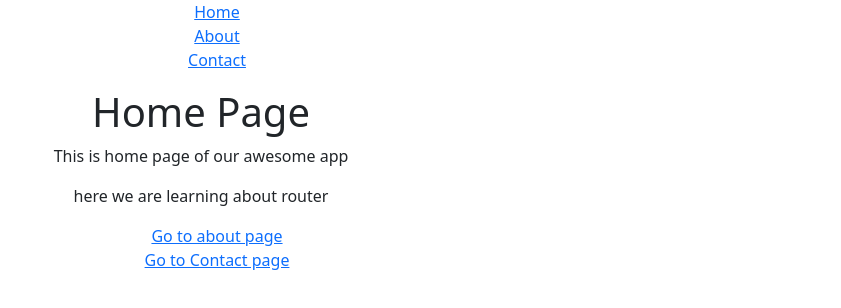
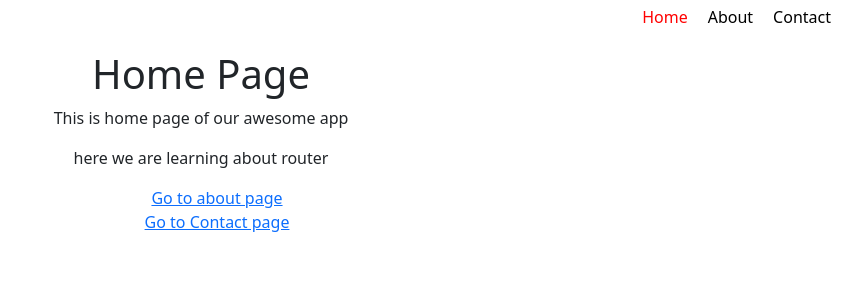
Before and after one commit to Arvindkr123/React-Learning, a React (Create React App) app: page / in a window 1280 px wide. Shown: the top 308 px of the page, without its empty margins (439-1280 px from the left). Built offline with nearby package versions, Linux system fonts and the light colour scheme.

Commit message:
Style in Router

```diff
--- a/src/App.css
+++ b/src/App.css
@@ -11,6 +11,20 @@
   .App-logo {
     animation: App-logo-spin infinite 20s linear;
   }
+}
+
+.hello{
+  text-align: right;
+}
+
+.hello li{
+  display: inline-block;
+  padding:5px 10px;
+}
+
+.Nav-bar-links{
+  color:black;
+  text-decoration: none;
 }
 
 .App-header {
--- a/src/Navbar.js
+++ b/src/Navbar.js
@@ -1,12 +1,12 @@
-import React, { Link } from 'react-router-dom'
+import React, { Link, NavLink } from 'react-router-dom'
 
 function Navbar() {
     return (
         <div>
-            <ul style={{listStyle:'none'}}>
-                <li><Link to="/">Home</Link><br /></li>
-                <li><Link to="/about">About</Link></li>
-                <li><Link to="/contact">Contact</Link></li>
+            <ul style={{listStyle:'none'}} className='hello'>
+                <li><NavLink style={{color:'red'}} className='Nav-bar-links' to="/">Home</NavLink><br /></li>
+                <li><NavLink className='Nav-bar-links' to="/about">About</NavLink></li>
+                <li><NavLink className='Nav-bar-links' to="/contact">Contact</NavLink></li>
                 {/* <li><Link to="/user/:name">User</Link></li> */}
             </ul>
         </div>
```
